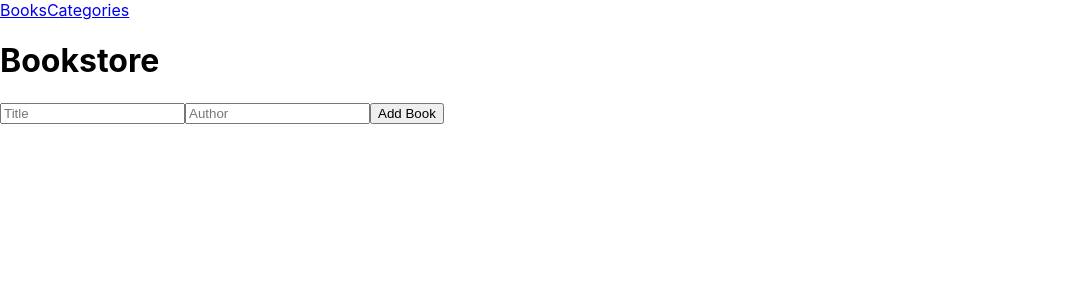
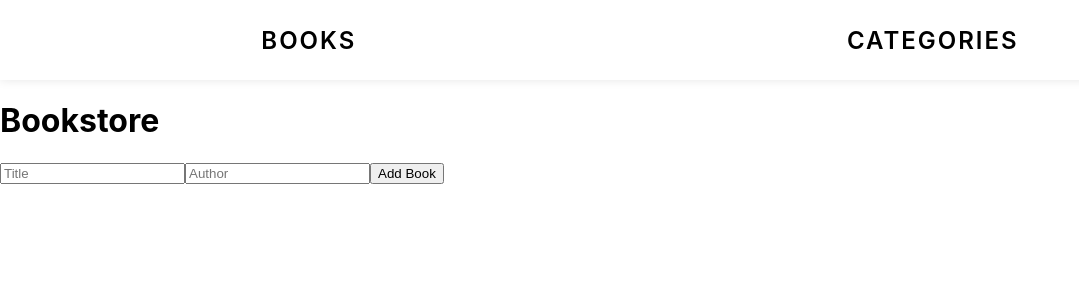
Before and after one commit to Peter-Kibet/peters-bookstore-app, a React (Create React App) app: page / in a window 1280 px wide. Shown: the top 300 px of the page, without its empty margins (0-1079 px from the left). Built offline with nearby package versions, Linux system fonts and the light colour scheme.

Commit message:
Add stylings to the navigation

```diff
--- a/package.json
+++ b/package.json
@@ -3,6 +3,7 @@
   "version": "0.1.0",
   "private": true,
   "dependencies": {
+    "@craco/craco": "^7.1.0",
     "@testing-library/jest-dom": "^5.17.0",
     "@testing-library/react": "^13.4.0",
     "@testing-library/user-event": "^13.5.0",
--- a/src/components/Navigation.jsx
+++ b/src/components/Navigation.jsx
@@ -1,9 +1,10 @@
 import React from "react";
 import { Link } from "react-router-dom";
+import "../styles/Navigation.css";
 
 const Navigation = () => {
   return (
-    <div>
+    <div className="header">
       <Link to="/">Books</Link>
       <Link to="../pages/Categories.js">Categories</Link>
     </div>
--- a/src/pages/Home.js
+++ b/src/pages/Home.js
@@ -1,6 +1,7 @@
 import React, { useState } from "react";
 import BookList from "../components/BookList";
 import BookForm from "../components/BookForm";
+import "../styles/Home.css";
 
 const HomePage = () => {
   const [books, setBooks] = useState([]);
--- /dev/null
+++ b/src/styles/Navigation.css
@@ -0,0 +1,27 @@
+.header {
+  display: flex;
+  justify-content: space-around;
+  align-items: center;
+  padding: 0 1rem;
+  height: 10vh;
+  background-color: #fff;
+  box-shadow: 0 0 10px rgba(0, 0, 0, 0.1);
+  z-index: 1;
+}
+
+.header a {
+  text-decoration: none;
+  color: #000;
+  font-size: 1.5rem;
+  font-weight: 600;
+  letter-spacing: 2px;
+  text-transform: uppercase;
+}
+
+.header a:hover {
+  color: #ff0000;
+}
+
+.header a.active {
+  color: #d0ff00;
+}
```
Also changed, not shown: src/styles/Navigation.scss (deleted, +0 -18 lines), src/styles/Home.css (added), 1 other file (tests, documents, lock files or other folders).
